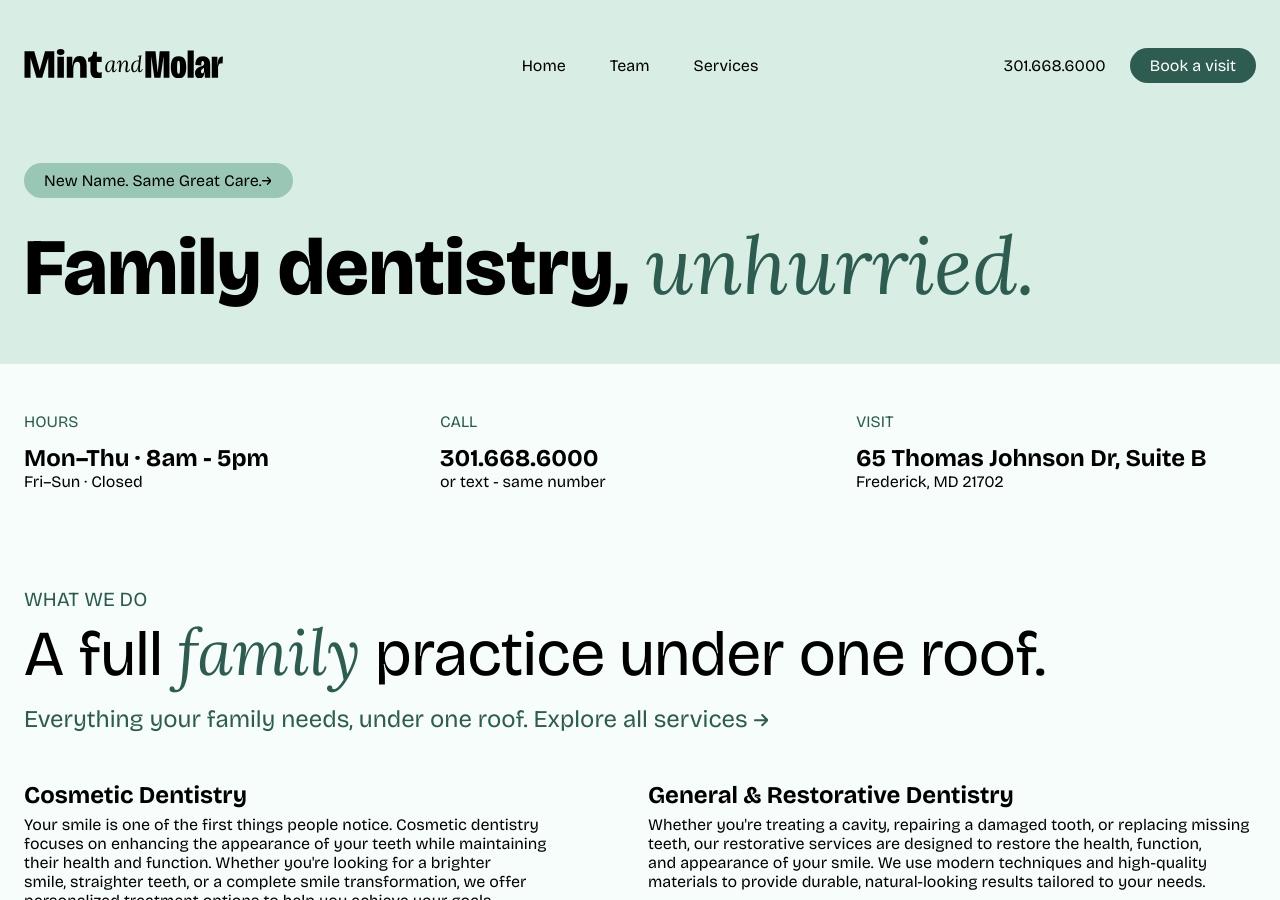
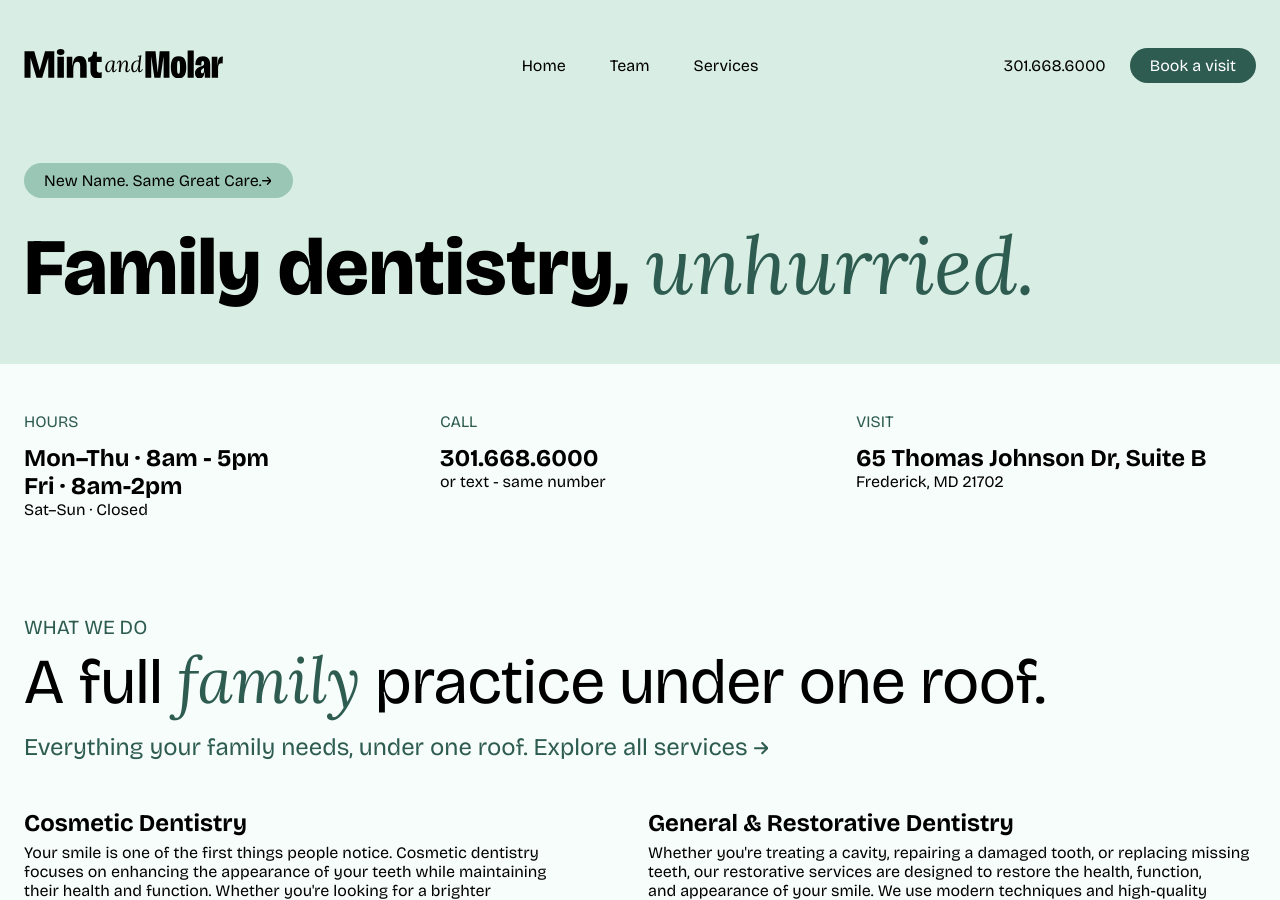
Before and after one commit to naher94/mintmolar.com, a Jekyll site: the page built from index.html, in a window 1280 px wide and 900 px high. Built offline with Jekyll 4.4.1, drawn with Linux system fonts in a browser that asks for light colours; some of the changed text lies outside the part shown.

Commit message:
Update _data/hours.yml (via Pages CMS)

```diff
--- a/_data/hours.yml
+++ b/_data/hours.yml
@@ -1,21 +1,21 @@
-- day: "Monday"
-  abbr: "Mon"
-  time: "8am - 5pm"
-- day: "Tuesday"
-  abbr: "Tue"
-  time: "8am - 5pm"
-- day: "Wednesday"
-  abbr: "Wed"
-  time: "8am - 5pm"
-- day: "Thursday"
-  abbr: "Thu"
-  time: "8am - 5pm"
-- day: "Friday"
-  abbr: "Fri"
-  time: "Closed"
-- day: "Saturday"
-  abbr: "Sat"
-  time: "Closed"
-- day: "Sunday"
-  abbr: "Sun"
-  time: "Closed"
+- day: Monday
+  abbr: Mon
+  time: 8am - 5pm
+- day: Tuesday
+  abbr: Tue
+  time: 8am - 5pm
+- day: Wednesday
+  abbr: Wed
+  time: 8am - 5pm
+- day: Thursday
+  abbr: Thu
+  time: 8am - 5pm
+- day: Friday
+  abbr: Fri
+  time: 8am-2pm
+- day: Saturday
+  abbr: Sat
+  time: Closed
+- day: Sunday
+  abbr: Sun
+  time: Closed
```
